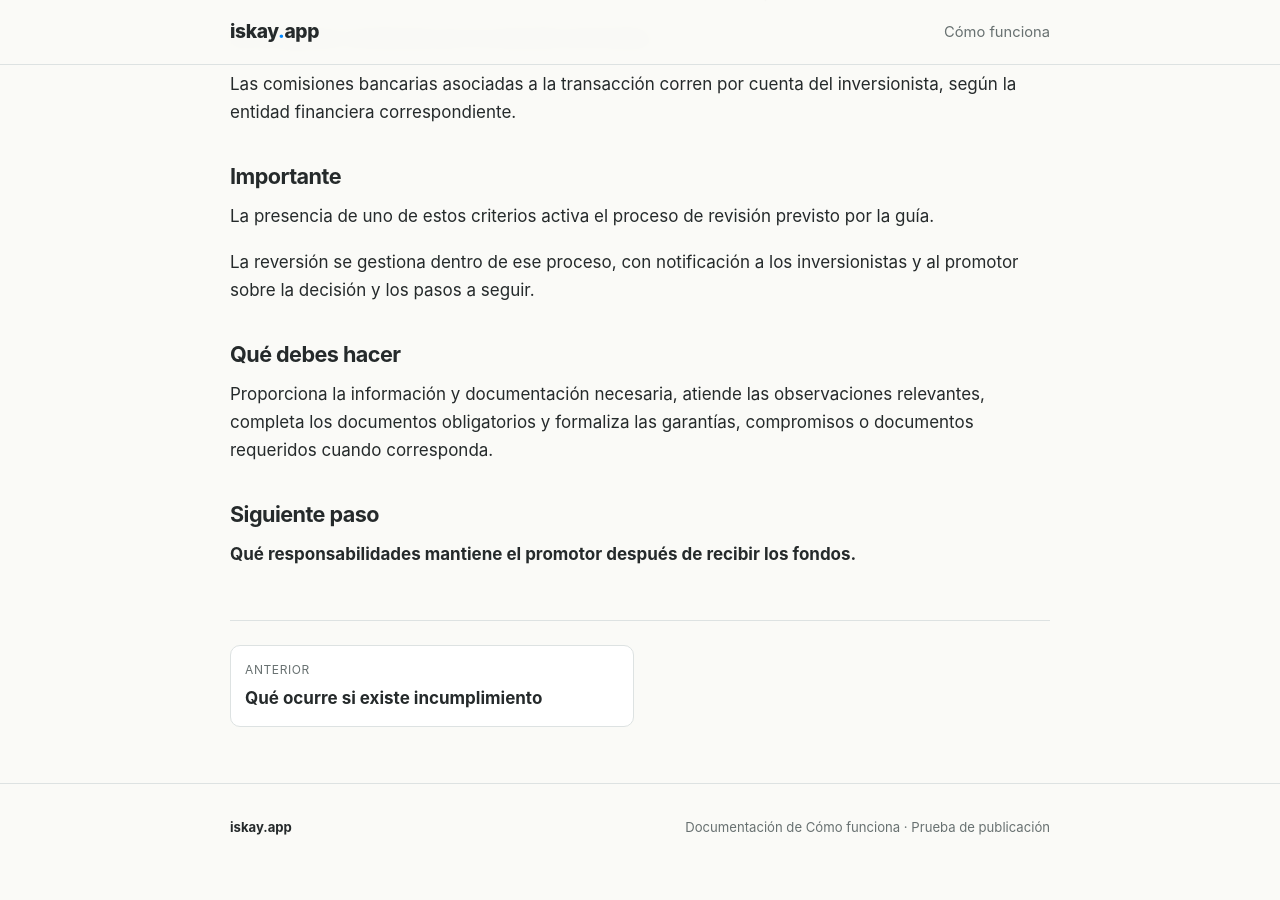
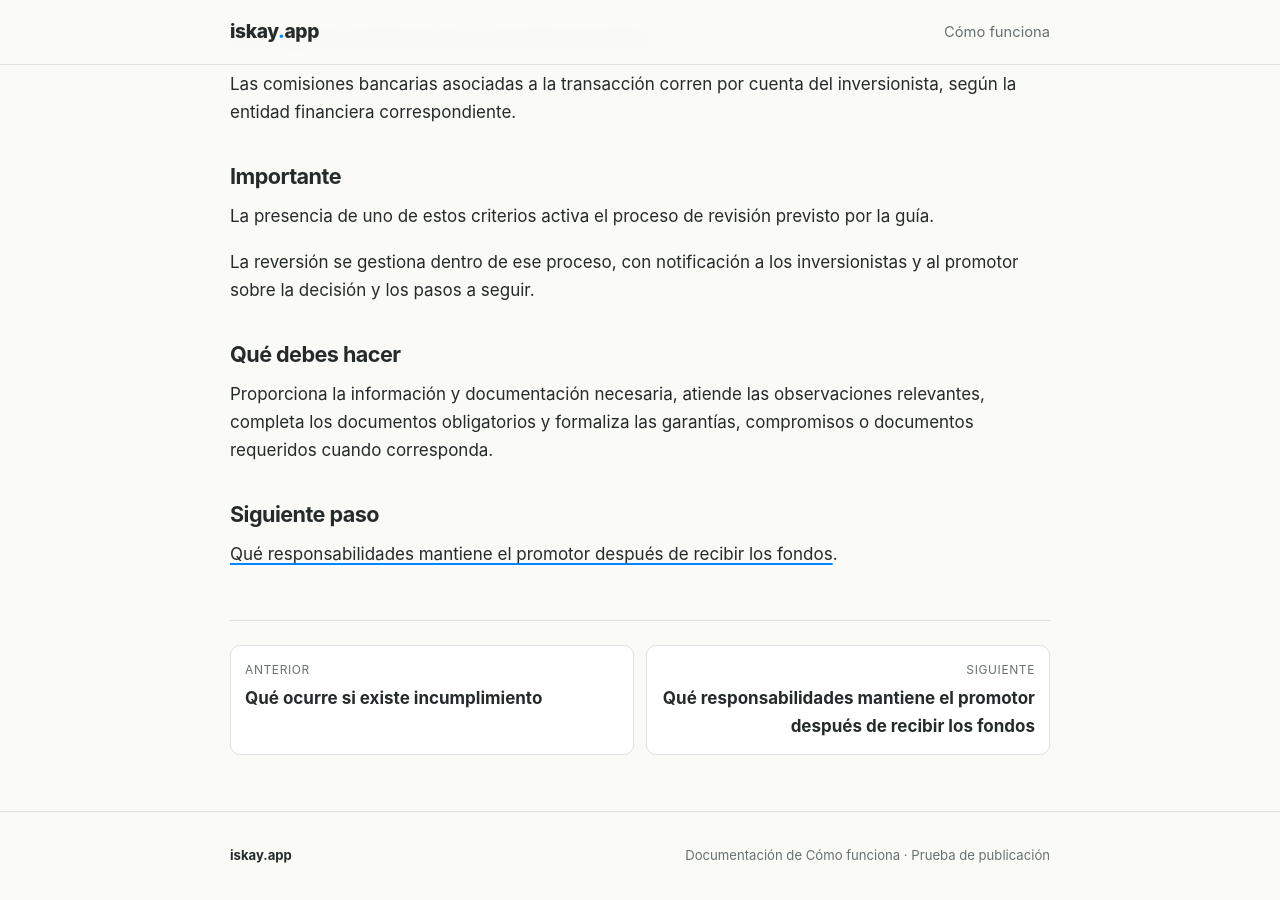
Before and after one commit to iskayApp/como-funciona, a Jekyll site: the page built from ideas/financiamiento-reembolsable/promotores/06-cumple-y-da-seguimiento/32-que-situaciones-pueden-provocar-una-reversion-de-fondos.md, in a window 1280 px wide and 900 px high, scrolled down 1872 px. Built offline with Jekyll 4.4.1, drawn with Linux system fonts in a browser that asks for light colours; before the commit the page ends 2744 px from its top, so only the background shows below that; some of the changed lines change nothing that is shown.

Commit message:
docs: enlazar ficha 32 con ficha 33

```diff
--- a/ideas/financiamiento-reembolsable/promotores/06-cumple-y-da-seguimiento/32-que-situaciones-pueden-provocar-una-reversion-de-fondos.md
+++ b/ideas/financiamiento-reembolsable/promotores/06-cumple-y-da-seguimiento/32-que-situaciones-pueden-provocar-una-reversion-de-fondos.md
@@ -14,6 +14,8 @@ status: "Borrador para revisión"
 reviewed: "2026-11-01"
 prev_url: /financiamiento-reembolsable/promotores/cumple-y-da-seguimiento/que-ocurre-si-existe-incumplimiento/
 prev_title: "Qué ocurre si existe incumplimiento"
+next_url: /financiamiento-reembolsable/promotores/cumple-y-da-seguimiento/que-responsabilidades-mantiene-el-promotor-despues-de-recibir-los-fondos/
+next_title: "Qué responsabilidades mantiene el promotor después de recibir los fondos"
 ---
 
 # Qué situaciones pueden provocar una reversión de fondos
@@ -84,4 +86,4 @@ Proporciona la información y documentación necesaria, atiende las observacione
 
 ## Siguiente paso
 
-**Qué responsabilidades mantiene el promotor después de recibir los fondos.**
+[Qué responsabilidades mantiene el promotor después de recibir los fondos]({{ '/financiamiento-reembolsable/promotores/cumple-y-da-seguimiento/que-responsabilidades-mantiene-el-promotor-despues-de-recibir-los-fondos/' | relative_url }}).
```
